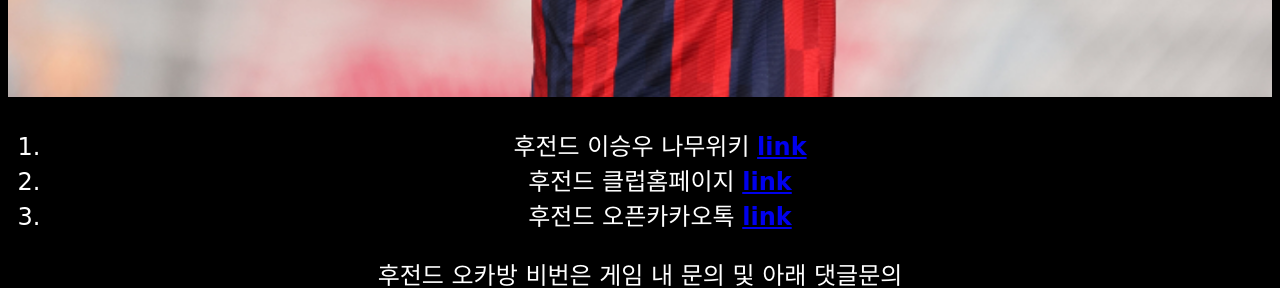
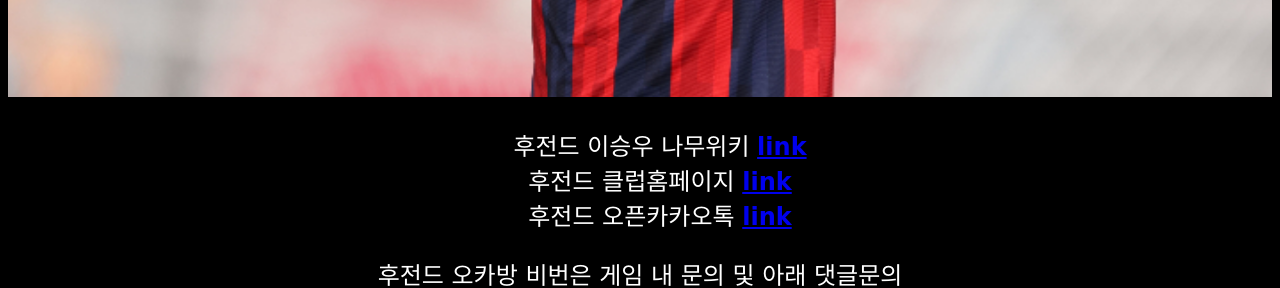
Before and after one commit to strongyoda/whogend, a plain HTML site: page index.html in a window 1280 px wide. Shown: the part 1040-1328 px from the top of the page. Drawn offline with Linux system fonts and the light colour scheme; a script that the page names is missing; a web font is replaced by a local one.

Commit message:
Update index.html

```diff
--- a/index.html
+++ b/index.html
@@ -25,7 +25,7 @@
 </div>
 <div style="text-align: center">
   <font size="5">
-<ol>
+<ol style="list-style: none;">
   <li> 후전드 이승우 나무위키 <a href="https://namu.wiki/w/%EC%9D%B4%EC%8A%B9%EC%9A%B0"><strong>link</strong></a>
   <li> 후전드 클럽홈페이지  <a href="https://fifaonline4.nexon.com/Club/ClubMembers/3368"><strong>link</strong></a>
   <li> 후전드 오픈카카오톡 <a href="http://open.kakao.com/o/gsLpJMpd"><strong>link</strong></a>
```
